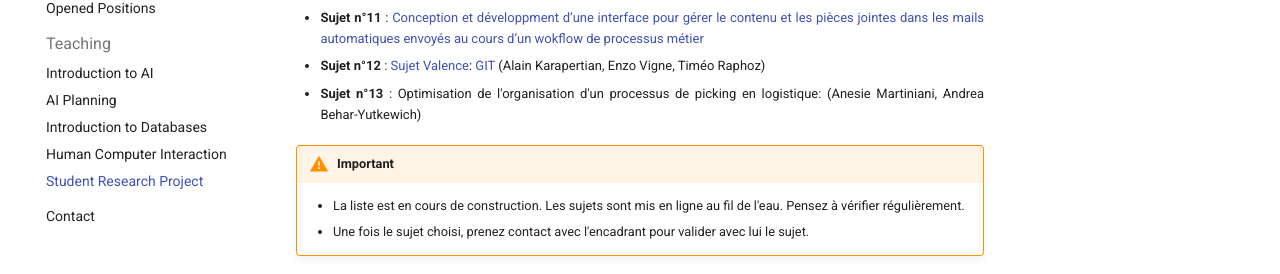
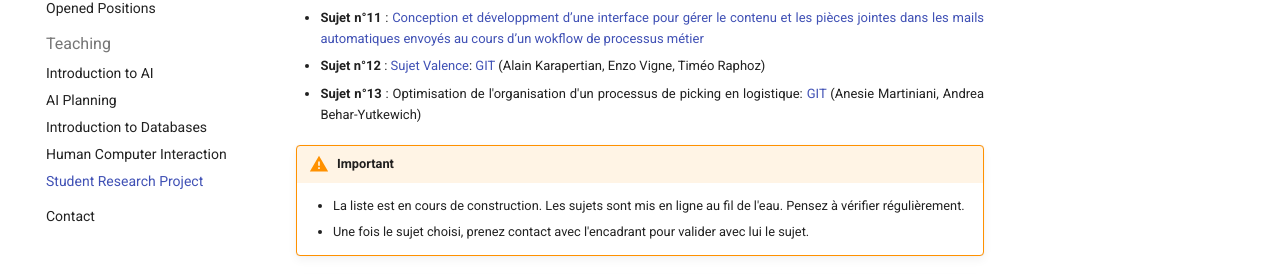
Before and after one commit to pellierd/homepage, an MkDocs documentation site: the page built from docs/teaching/srp.md, in a window 1280 px wide and 900 px high, scrolled down 1342 px. Shown: the part 255-529 px from the top of the window. Built offline with MkDocs 1.6.1 and Material for MkDocs 9.7.7, drawn with Linux system fonts in a browser that asks for light colours.

Commit message:
modif ter

```diff
--- a/docs/teaching/srp.md
+++ b/docs/teaching/srp.md
@@ -48,7 +48,7 @@
 Jeanne-Esther Illouz)
 - **Sujet n°11** : [Conception et développment d’une interface pour gérer le contenu et les pièces jointes dans les mails automatiques envoyés au cours d’un  wokflow de processus métier](srp/Sujet_11_2025.pdf)
 - **Sujet n°12** : [Sujet Valence](): [GIT](https://github.com/alkalain/MARL-RL-GUI.git) (Alain Karapertian, Enzo Vigne, Timéo Raphoz)
-- **Sujet n°13** : Optimisation de l'organisation d'un processus de picking en logistique: (Anesie Martiniani, Andrea Behar-Yutkewich)
+- **Sujet n°13** : Optimisation de l'organisation d'un processus de picking en logistique: [GIT](https://github.com/abehar9/ProjetTER) (Anesie Martiniani, Andrea Behar-Yutkewich)
 
 
 !!! warning "Important"
```
